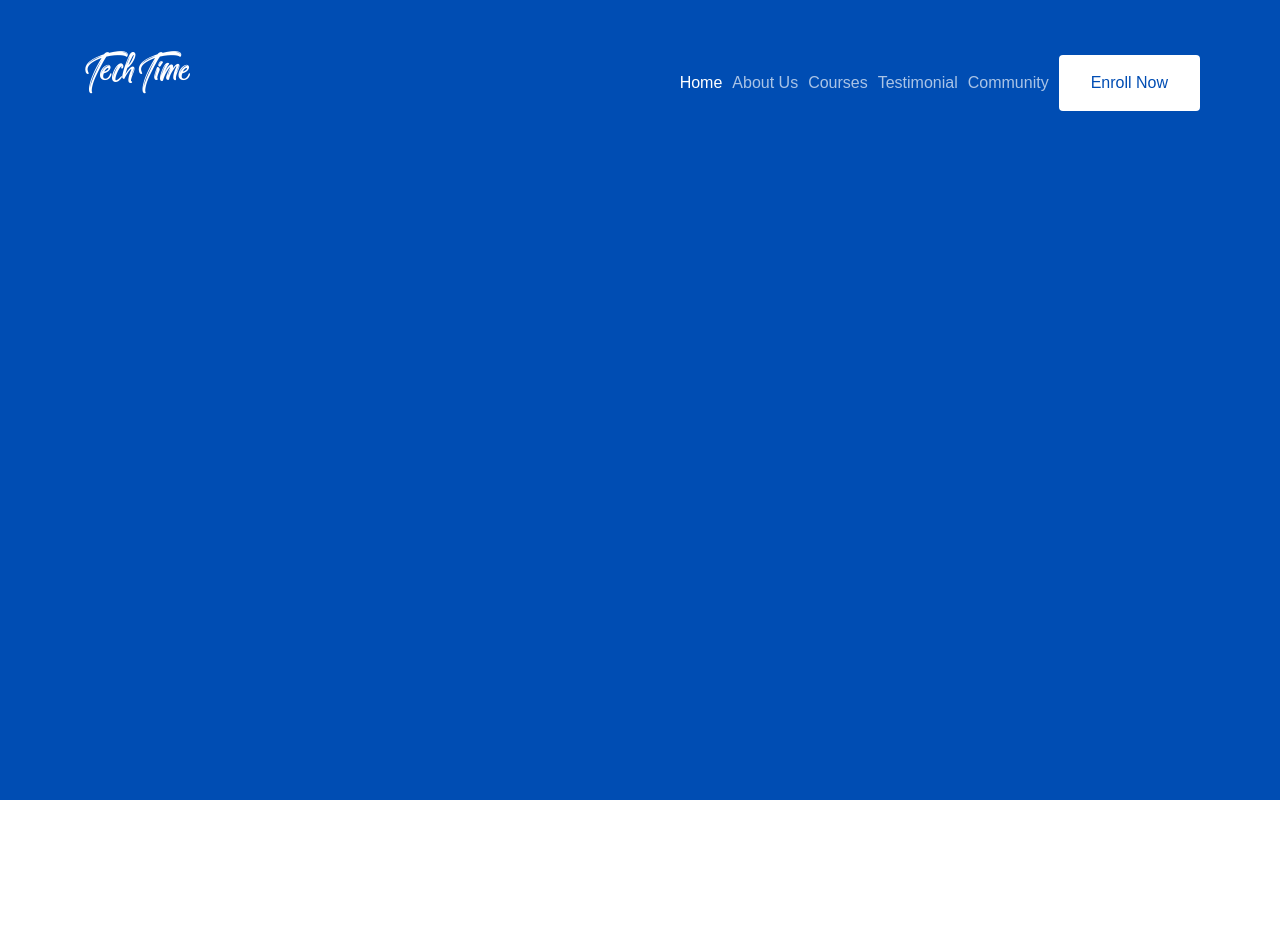
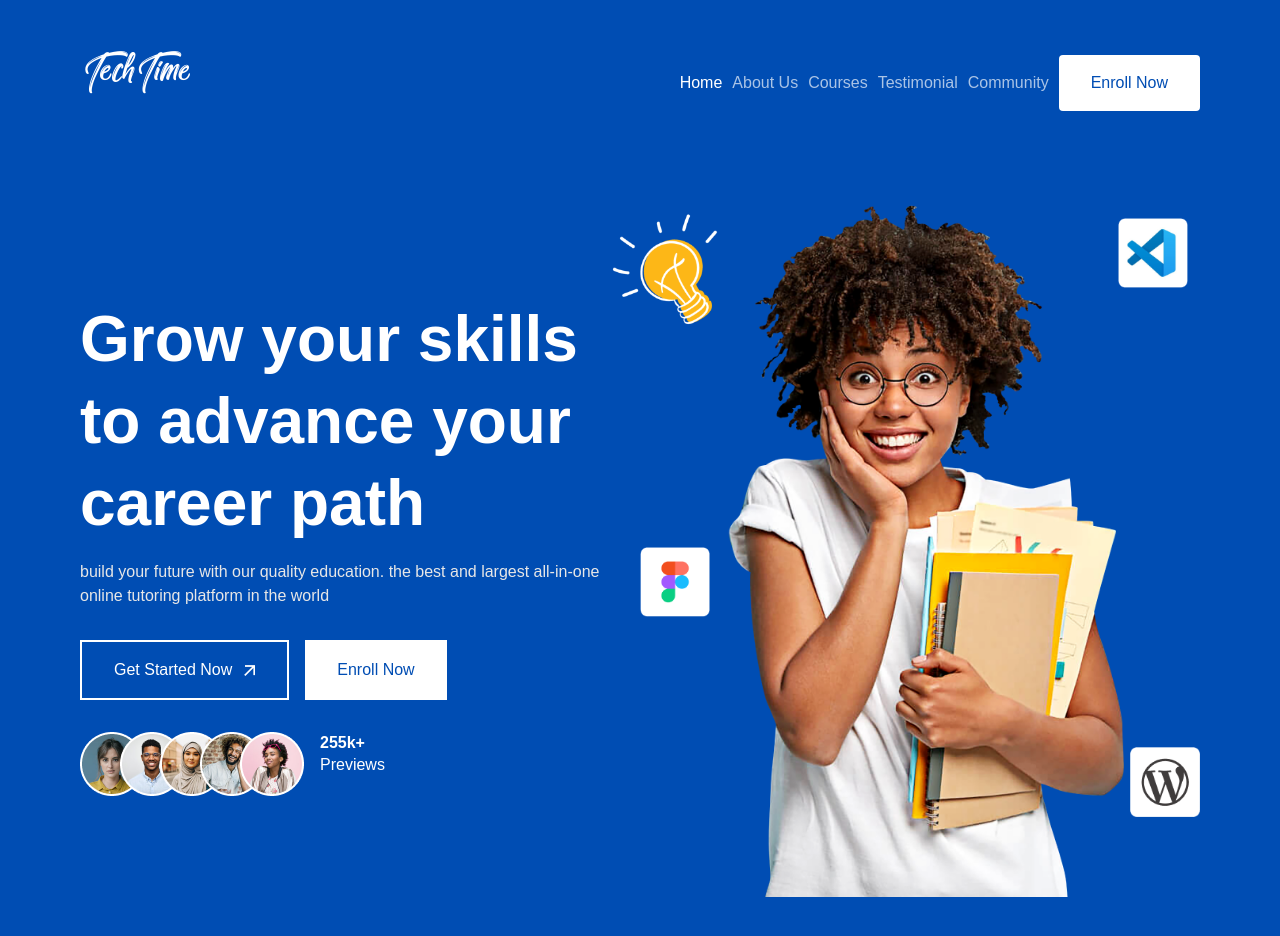
Before and after one commit to codepantha/tech-time, a React (Create React App) app: page / in a window 1280 px wide. Shown: the top 936 px of the page. Before the commit the page ends 800 px from the top, so only its background shows below. Built offline with nearby package versions, Linux system fonts and the light colour scheme; a web font is replaced by a local one.

Commit message:
Create and style Header component

```diff
--- a/src/containers/Header.jsx
+++ b/src/containers/Header.jsx
@@ -1,10 +1,81 @@
 import React from 'react';
+import { motion } from 'framer-motion';
 import { Navbar } from '../components';
+import images from '../constants/images';
 
 const Header = () => (
-  <div className="h-screen max-w-full bg-primary px-4 md:px-20">
+  <motion.div className="h-full max-w-full bg-primary px-4 md:px-20 pb-24">
     <Navbar />
-  </div>
+    <motion.header className="grid md:grid-cols-2 mt-8">
+      <motion.div className="text-center md:text-left md:mt-[100px]">
+        <h1 className="font-clash text-white text-[32px] font-bold md:text-[64px] leading-[46px] md:leading-[82px]">
+          Grow your skills to advance your career path
+        </h1>
+        <p className="text-[#e7e7e7] mt-4">
+          build your future with our quality education. the best and largest
+          all-in-one online tutoring platform in the world
+        </p>
+
+        <div className="flex gap-4 mt-8 w-full justify-center md:justify-start">
+          <button
+            type="button"
+            className="py-4 px-4 md:px-8 border-2 border-white text-white text-[10px] md:text-[16px] flex items-center gap-3 hover:bg-neutral hover:text-white"
+          >
+            Get Started Now
+            <img src={images.arrowOutward} alt="arrow outward" />
+          </button>
+          <button
+            type="button"
+            className="py-4 px-8 bg-white text-primary text-[10px] md:text-[16px] hover:bg-neutral hover:text-white hover:border-2"
+          >
+            Enroll Now
+          </button>
+        </div>
+
+        <div className="previews relative mt-8">
+          <div className="images flex">
+            <img src={images.person1} alt="person" className="absolute" />
+            <img
+              src={images.person2}
+              alt="person"
+              className="absolute left-[20px] md:left-[40px]"
+            />
+            <img
+              src={images.person3}
+              alt="person"
+              className="absolute left-[40px] md:left-[80px]"
+            />
+            <img
+              src={images.person4}
+              alt="person"
+              className="absolute left-[60px] md:left-[120px]"
+            />
+            <img
+              src={images.person5}
+              alt="person"
+              className="absolute left-[80px] md:left-[160px]"
+            />
+          </div>
+          <div className="absolute left-[120px] md:left-[240px]">
+            <p className="font-semibold leading-[21.6px] text-white font-clash">
+              255k+
+              <span className="block font-normal">Previews</span>
+            </p>
+          </div>
+        </div>
+      </motion.div>
+
+      <motion.div className="header-right relative">
+        <div className="bg bg-no-repeat bg-contain bg-center">
+          <img src={images.hero} alt="" />
+        </div>
+        <img src={images.idea} width="180" className="absolute -top-4 -left-14" alt="bulb" />
+        <img src={images.vscode} width="70" height="70" alt="bulb" className="absolute top-5 right-3" />
+        <img src={images.figma} width="70" height="70" alt="figma" className="absolute top-[50%] left-0" />
+        <img src={images.wordpress} width="70" height="70" alt="wordpress" className="absolute bottom-20 right-0" />
+      </motion.div>
+    </motion.header>
+  </motion.div>
 );
 
 export default Header;
--- a/src/index.css
+++ b/src/index.css
@@ -30,4 +30,40 @@
   .desktop-menu {
     @apply hidden md:flex md:flex-row md:items-center md:gap-[10px];
   }
+
+  .previews {
+    @apply mt-8; }
+
+  /* .header-right {
+    @apply bg-[url('assets/hero.png')] bg-no-repeat bg-contain bg-center
+  } */
 }
+
+@media screen and (max-width: 768px) {
+  .previews {
+    margin: 2rem calc(100% - 62%);
+  }
+
+  .previews img {
+    width: 32px;
+    height: 32px;
+  }
+}
+
+@media screen and (max-width: 635px) {
+  .previews {
+    margin: 2rem calc(100% - 65%);
+  }
+}
+
+@media screen and (max-width: 500px) {
+  .previews {
+    margin: 2rem calc(100% - 70%);
+  }
+}
+
+@media screen and (max-width: 430px) {
+  .previews {
+    margin: 2rem calc(100% - 78%);
+  }
+}
```
